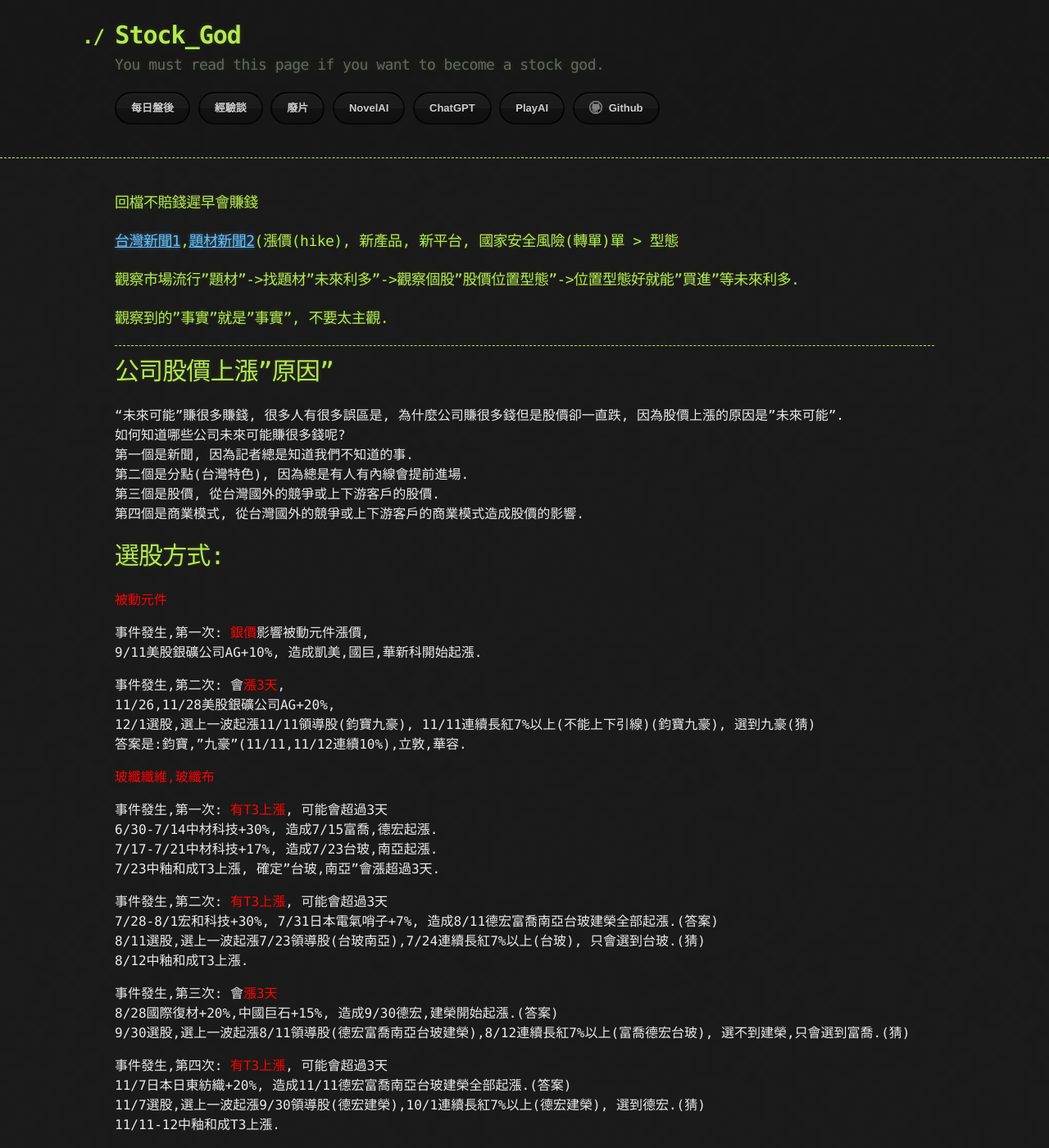
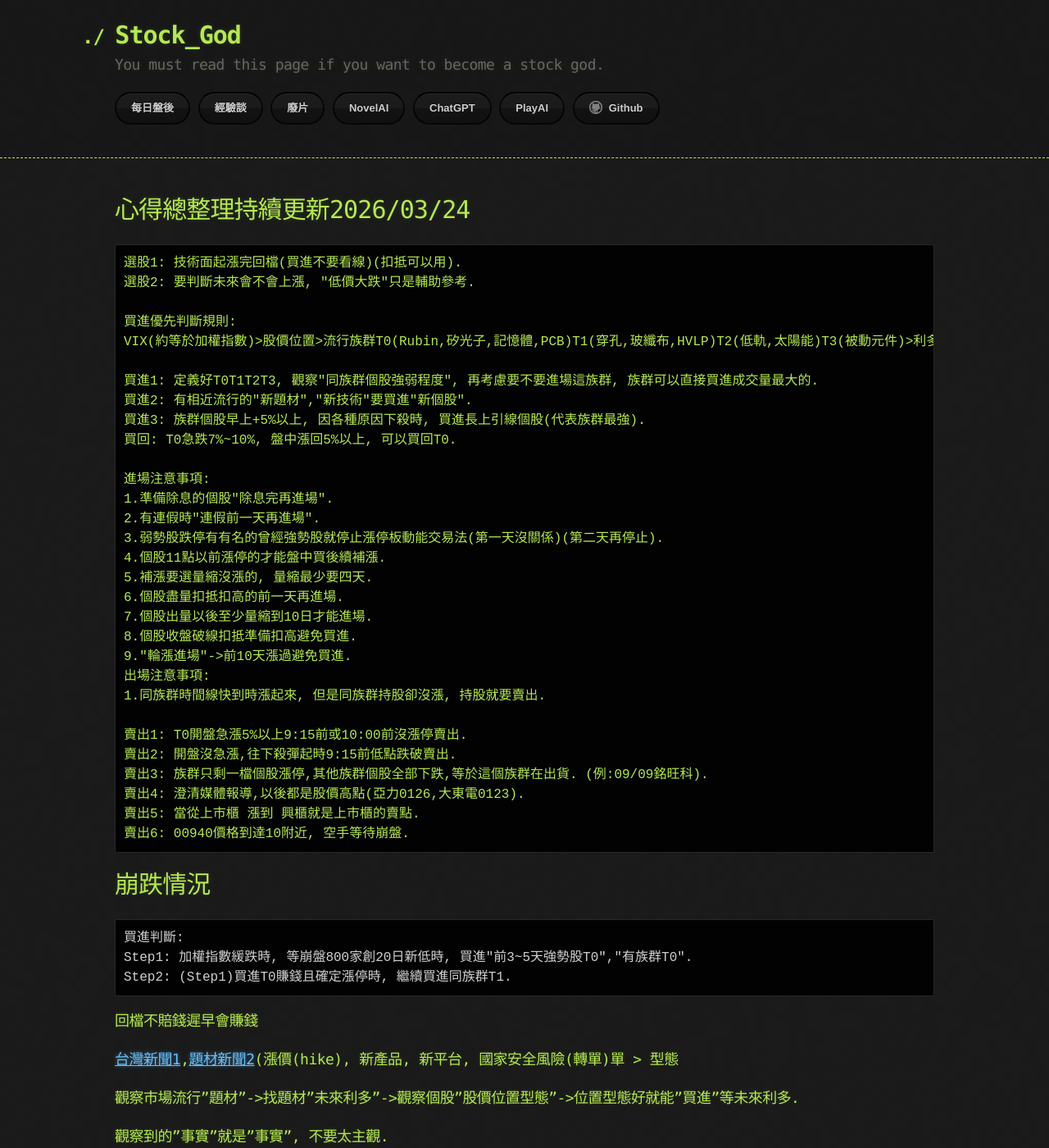
Before and after one commit to lepg5487/Stock_God, a Jekyll site: the page built from experience.md, in a window 1280 px wide and 1400 px high. Shown: the whole window at 82% size. Built offline with Jekyll 4.4.1, drawn with Linux system fonts in a browser that asks for light colours; our own code applies the rules of GitHub Pages for plain Markdown files.

Commit message:
Update experience.md

````diff
--- a/experience.md
+++ b/experience.md
@@ -1,6 +1,48 @@
 ---
 layout: testlayouts
 ---
+
+# 心得總整理持續更新2026/03/24
+``` 一般情況
+選股1: 技術面起漲完回檔(買進不要看線)(扣抵可以用).
+選股2: 要判斷未來會不會上漲, "低價大跌"只是輔助參考.
+
+買進優先判斷規則:
+VIX(約等於加權指數)>股價位置>流行族群T0(Rubin,矽光子,記憶體,PCB)T1(穿孔,玻纖布,HVLP)T2(低軌,太陽能)T3(被動元件)>利多時間點
+
+買進1: 定義好T0T1T2T3, 觀察"同族群個股強弱程度", 再考慮要不要進場這族群, 族群可以直接買進成交量最大的.
+買進2: 有相近流行的"新題材","新技術"要買進"新個股".
+買進3: 族群個股早上+5%以上, 因各種原因下殺時, 買進長上引線個股(代表族群最強).
+買回: T0急跌7%~10%, 盤中漲回5%以上, 可以買回T0.
+
+進場注意事項:
+1.準備除息的個股"除息完再進場".
+2.有連假時"連假前一天再進場".
+3.弱勢股跌停有有名的曾經強勢股就停止漲停板動能交易法(第一天沒關係)(第二天再停止).
+4.個股11點以前漲停的才能盤中買後續補漲.
+5.補漲要選量縮沒漲的, 量縮最少要四天.
+6.個股盡量扣抵扣高的前一天再進場.
+7.個股出量以後至少量縮到10日才能進場.
+8.個股收盤破線扣抵準備扣高避免買進.
+9."輪漲進場"->前10天漲過避免買進.
+出場注意事項:
+1.同族群時間線快到時漲起來, 但是同族群持股卻沒漲, 持股就要賣出.
+
+賣出1: T0開盤急漲5%以上9:15前或10:00前沒漲停賣出.
+賣出2: 開盤沒急漲,往下殺彈起時9:15前低點跌破賣出.
+賣出3: 族群只剩一檔個股漲停,其他族群個股全部下跌,等於這個族群在出貨. (例:09/09銘旺科).
+賣出4: 澄清媒體報導,以後都是股價高點(亞力0126,大東電0123).
+賣出5: 當從上市櫃 漲到 興櫃就是上市櫃的賣點.
+賣出6: 00940價格到達10附近, 空手等待崩盤.
+```
+
+# 崩跌情況
+```
+買進判斷:
+Step1: 加權指數緩跌時, 等崩盤800家創20日新低時, 買進"前3~5天強勢股T0","有族群T0".
+Step2: (Step1)買進T0賺錢且確定漲停時, 繼續買進同族群T1.
+```
+
 ### 回檔不賠錢遲早會賺錢
 ### [台灣新聞1](https://ieknet.iek.org.tw/ieknews/Default.aspx?currentPageIndex=1&domain=0&indu_idno=0&actiontype=ieknews&tagStr=),[題材新聞2](https://www.trendforce.com/news/)(漲價(hike), 新產品, 新平台, 國家安全風險(轉單)單 > 型態
 ### 觀察市場流行"題材"->找題材"未來利多"->觀察個股"股價位置型態"->位置型態好就能"買進"等未來利多.
````
